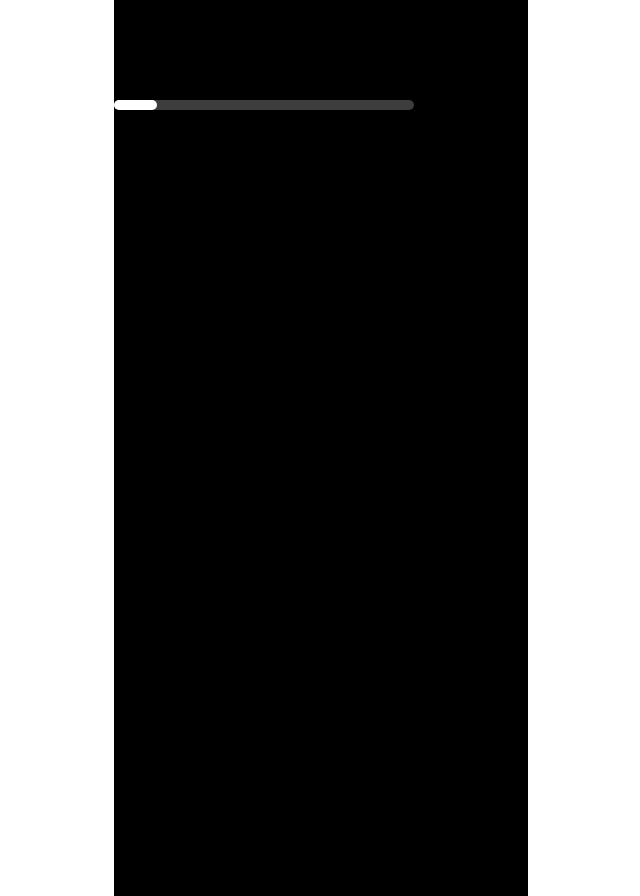
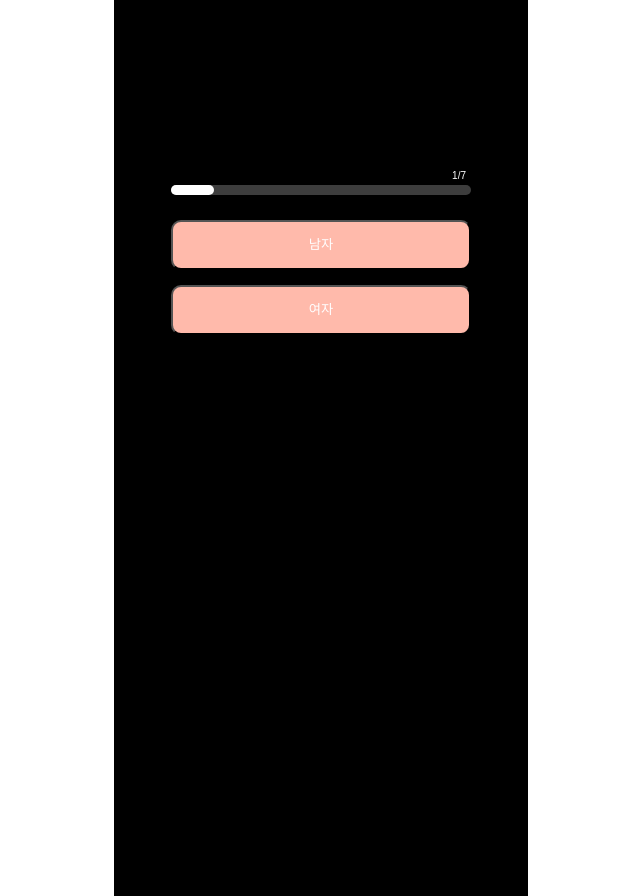
Before and after one commit to Al-ways/Al-ways-FE, a React (Vite) app: page / in a window 1280 px wide. Shown: the whole page, without its empty margins (319-959 px from the left). Built offline with nearby package versions, Linux system fonts and the light colour scheme; a web font is replaced by a local one.

Commit message:
feat: '설문지 페이지 UIUX 디자인'
atom: progressText, questionButton 구현
molecule: progressHeader,question 구현

```diff
--- a/src/components/atom/ProgressBar.tsx
+++ b/src/components/atom/ProgressBar.tsx
@@ -24,6 +24,6 @@ const ProgressBarItem = styled.div<{ wid: number }>`
   width: ${(props) => props.wid + '%'};
   height: 10px;
   border-radius: 10px;
-  transition: 0.5s;
+  transition: width 0.5s ease-in-out;
 `;
 export default ProgressBar;
--- /dev/null
+++ b/src/components/atom/ProgressText.tsx
@@ -0,0 +1,18 @@
+import styled from '@emotion/styled';
+
+interface ProgressTextProps {
+  page: number;
+}
+const ProgressText = ({ page }: ProgressTextProps) => {
+  return <ProgressTextContainer>{`${page}/7`}</ProgressTextContainer>;
+};
+
+const ProgressTextContainer = styled.div`
+  width: 295px;
+  height: 10px;
+  color: #ffffff;
+  font-size: 10px;
+  text-align: end;
+  margin-bottom: 5px;
+`;
+export default ProgressText;
--- /dev/null
+++ b/src/components/atom/QuestionButton.tsx
@@ -0,0 +1,17 @@
+import styled from '@emotion/styled';
+interface ProgressButtonProps {
+  txt: string;
+}
+
+const QuestionButton = ({ txt }: ProgressButtonProps) => {
+  return <ProgressButtonContainer>{txt}</ProgressButtonContainer>;
+};
+const ProgressButtonContainer = styled.button`
+  width: 300px;
+  height: 50px;
+  color: #ffffff;
+  background-color: #ffbaab;
+  border-radius: 10px;
+  margin-bottom: 15px;
+`;
+export default QuestionButton;
--- /dev/null
+++ b/src/components/molecule/ProgressHeaderMolecule.tsx
@@ -0,0 +1,22 @@
+import styled from '@emotion/styled';
+import ProgressBar from '../atom/ProgressBar';
+import ProgressText from '../atom/ProgressText';
+
+interface ProgressHeaderMoleculeProps {
+  page: number;
+}
+const ProgressHeaderMolecule = ({ page }: ProgressHeaderMoleculeProps) => {
+  return (
+    <ProgressHeaderContainer>
+      <ProgressText page={page} />
+      <ProgressBar page={page} />
+    </ProgressHeaderContainer>
+  );
+};
+
+const ProgressHeaderContainer = styled.div`
+  margin: 70px auto 30px auto;
+  width: 300px;
+  height: 20px;
+`;
+export default ProgressHeaderMolecule;
--- /dev/null
+++ b/src/components/molecule/QuestionMolecule.tsx
@@ -0,0 +1,19 @@
+import styled from '@emotion/styled';
+import QuestionButton from '../atom/QuestionButton';
+interface QuestionMoeculeProps {
+  answer: string[];
+}
+const QuestionMolecule = ({ answer }: QuestionMoeculeProps) => {
+  return (
+    <QuestionMoleculeContainer>
+      <QuestionButton txt={answer[0]} />
+      <QuestionButton txt={answer[1]} />
+    </QuestionMoleculeContainer>
+  );
+};
+
+const QuestionMoleculeContainer = styled.div`
+  width: 300px;
+  margin: 0 auto;
+`;
+export default QuestionMolecule;
--- a/src/routes/Dumytsx.tsx
+++ b/src/routes/Dumytsx.tsx
@@ -1,14 +1,37 @@
 import styled from '@emotion/styled';
-import ProgressBar from '../components/atom/ProgressBar';
+import ProgressHeaderMolecule from '../components/molecule/ProgressHeaderMolecule';
+import QuestionMolecule from '../components/molecule/QuestionMolecule';
+import { useState } from 'react';
+interface dataProps {
+  page: number;
+  question: string;
+  answer: string[];
+}
 const Dumytsx = () => {
+  const [data, setData] = useState<dataProps[]>([
+    {
+      page: 1,
+      question: '당신은?',
+      answer: ['남자', '여자'],
+    },
+  ]);
   return (
     <DumyContainer>
-      <AtomBox>
-        <ProgressBar page={1} />
-      </AtomBox>
+      {data.map((item) => {
+        return (
+          <div key={item.page}>
+            <AtomBox>
+              <ProgressHeaderMolecule page={item?.page} />
+            </AtomBox>
+
+            <QuestionMolecule answer={item?.answer} />
+          </div>
+        );
+      })}
     </DumyContainer>
   );
 };
+
 const DumyContainer = styled.div`
   width: 414px;
   height: 896px;
@@ -16,7 +39,7 @@ const DumyContainer = styled.div`
   background-color: #000000;
 `;
 const AtomBox = styled.div`
-  margin: 0 auto;
   padding-top: 100px;
 `;
+
 export default Dumytsx;
```
